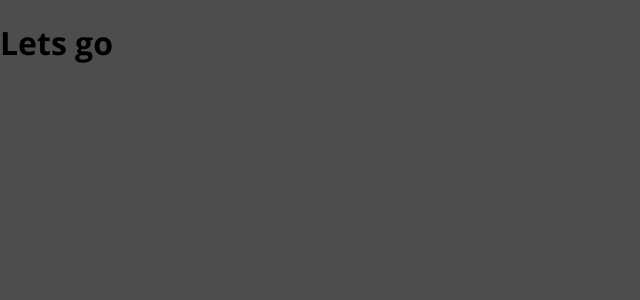
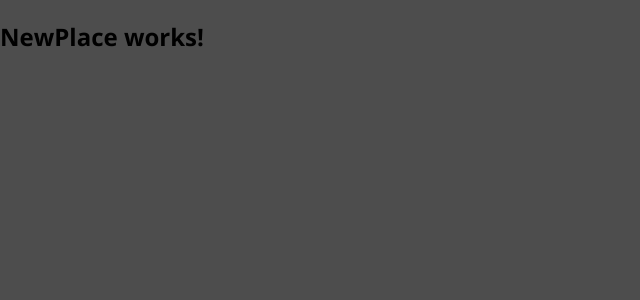
Before and after one commit to orpilosof21/mern-bootcamp, a React (Create React App) app in the folder my-app/: page /places/new in a window 1280 px wide. Shown: the top 300 px of the page, without its empty margins (0-640 px from the left). Built offline with nearby package versions, Linux system fonts and the light colour scheme.

Commit message:
Section 5, 38
Starting setup, pages & routes

```diff
--- a/my-app/src/App.tsx
+++ b/my-app/src/App.tsx
@@ -1,10 +1,22 @@
 import React from 'react';
+import {Route, BrowserRouter as Router, Redirect, Switch} from 'react-router-dom';
 
-function App() {
+import Users from './user/pages/Users';
+import NewPlace from './places/pages/NewPlace';
+
+const App = () => {
   return (
-    <div className="App">
-      <h1>Lets go</h1>
-    </div>
+    <Router>
+      <Switch>
+      <Route path="/" exact>
+        <Users />
+      </Route>
+      <Route path="/places/new" exact>
+        <NewPlace />
+      </Route>
+      <Redirect to="/"/>
+      </Switch>
+    </Router>
   );
 }
 
--- /dev/null
+++ b/my-app/src/places/pages/NewPlace.tsx
@@ -0,0 +1,7 @@
+import React from "react";
+
+const NewPlace = () => {
+    return (<h2>NewPlace works!</h2>)
+};
+
+export default NewPlace;
--- /dev/null
+++ b/my-app/src/user/pages/Users.tsx
@@ -0,0 +1,7 @@
+import React from "react";
+
+const Users = () => {
+    return (<h2>Users works!</h2>)
+};
+
+export default Users;
```
